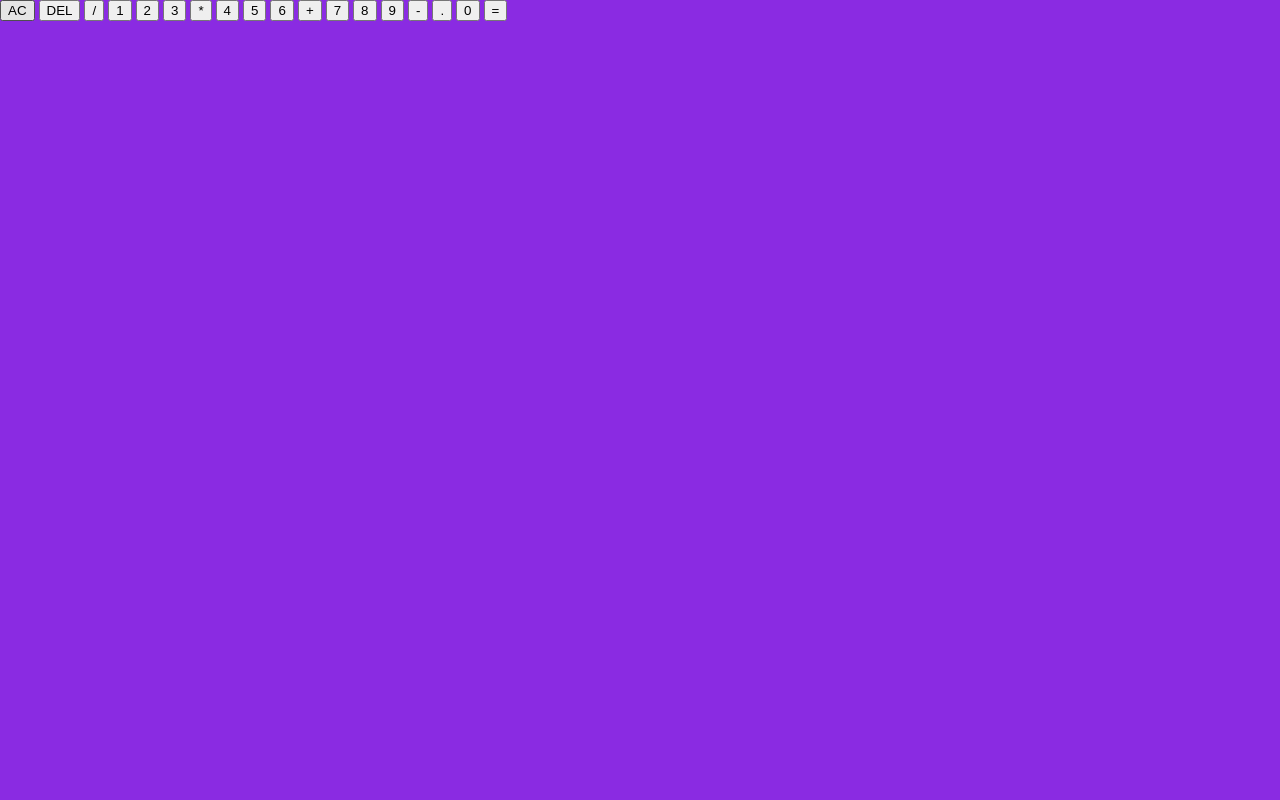
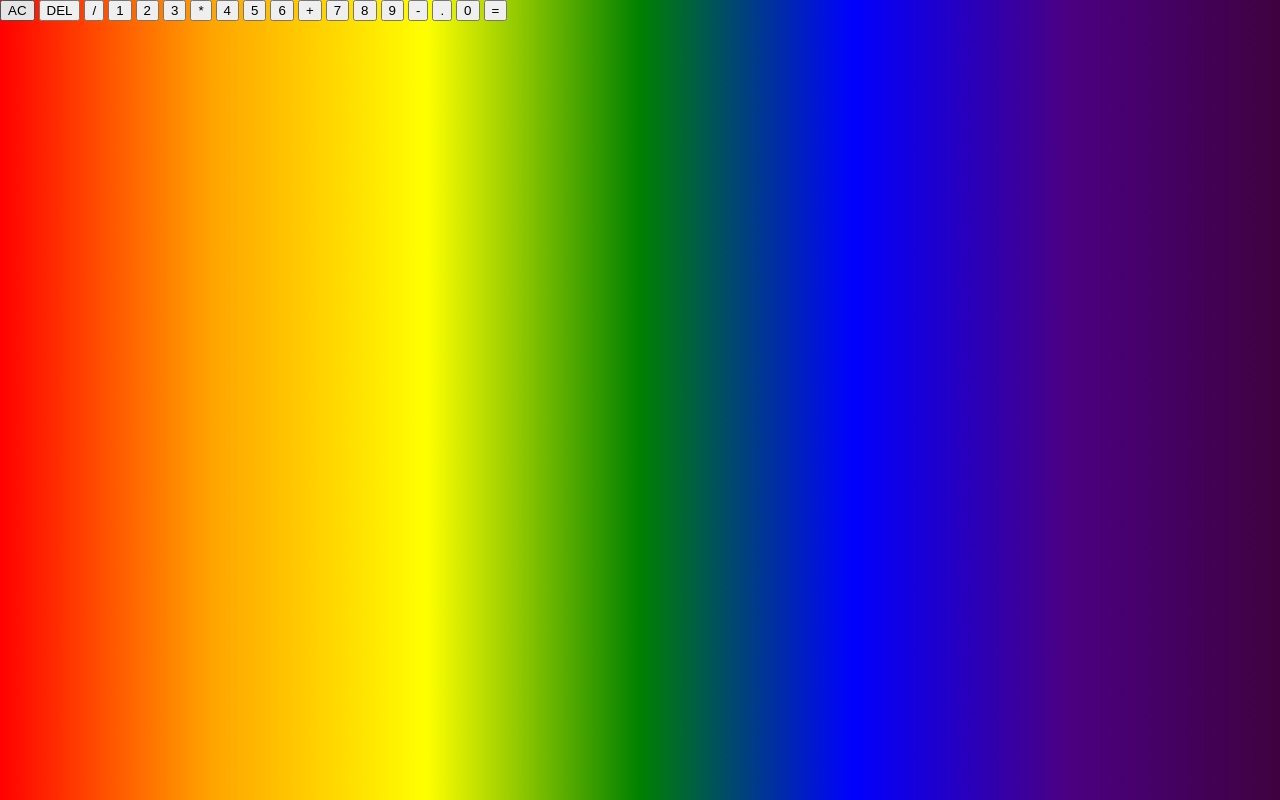
Before and after one commit to Reetah589/rainbow-calculator, a plain HTML site: page index.html in a window 1280 px wide. Drawn offline with Linux system fonts and the light colour scheme.

Commit message:
rainbow background css

```diff
--- a/style.css
+++ b/style.css
@@ -1,5 +1,5 @@
 body {
     padding: 0;
     margin: 0;
-    background-color: blueviolet;
+    background: linear-gradient(to right, red, orange, yellow, green, blue, indigo, rgb(63, 2, 63));
 }
```
